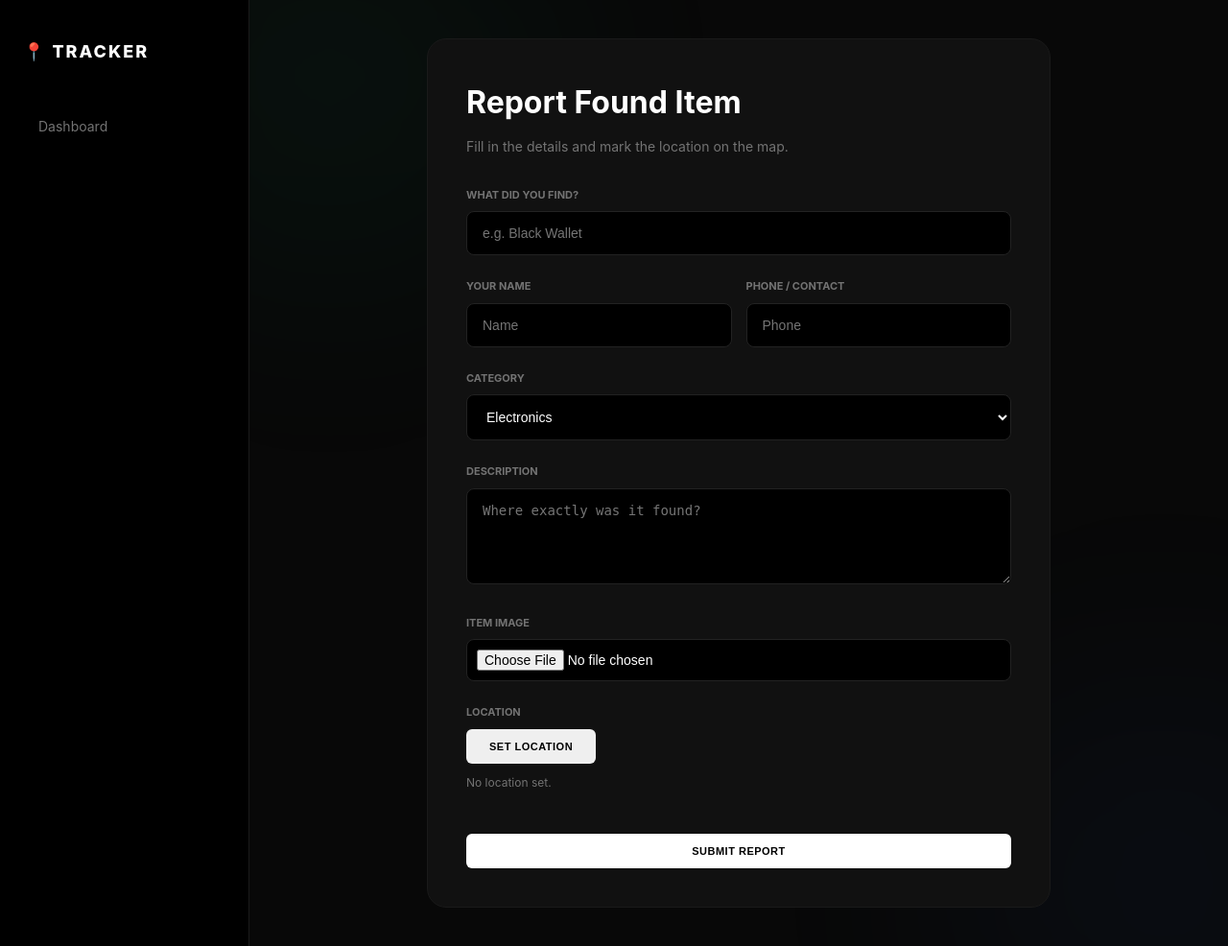
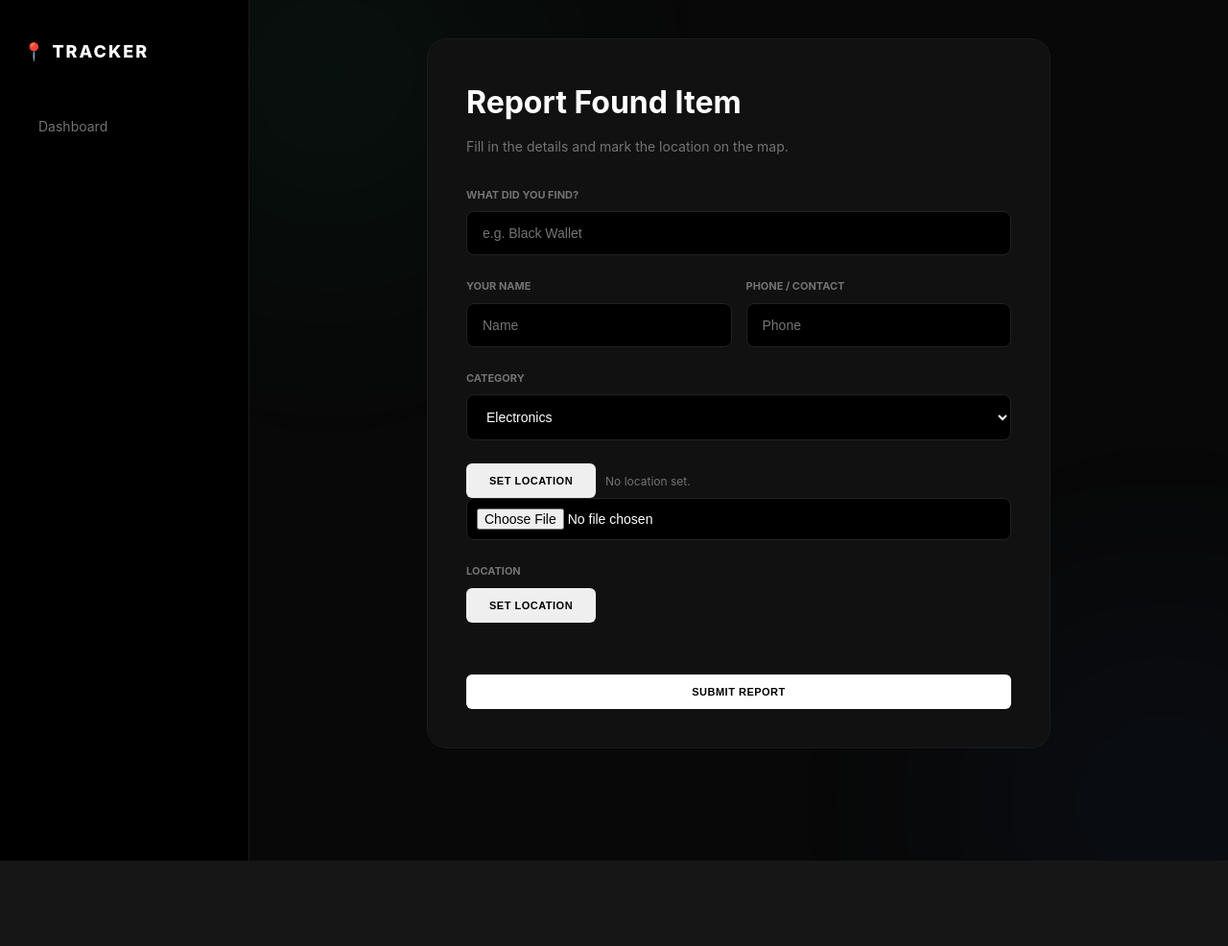
Before and after one commit to satyad780/-lost_and_found_app, a Django app: page /upload/ in a window 1280 px wide. Shown: the whole page at 96% size. After the commit the page ends 897 px from the top, so only its background shows below. Run offline with Django 5.2, Linux system fonts and the light colour scheme.

Commit message:
UI cleanup: only one Set Location button in modal, clearer form

```diff
--- a/items/templates/items/upload.html
+++ b/items/templates/items/upload.html
@@ -57,12 +57,24 @@
                 </div>
 
                 <div class="form-group">
-                    <label>Description</label>
-                    <textarea name="description" class="form-control" placeholder="Where exactly was it found?"></textarea>
-                </div>
-
-                <div class="form-group">
-                    <label>Item Image</label>
+                            <div style="display:flex;align-items:center;gap:10px;">
+                                <button type="button" id="openMapBtn" class="btn btn-secondary">Set Location</button>
+                                <span id="locationStatus" style="font-size:12px;color:var(--text-muted);"></span>
+                            </div>
+                            <input type="hidden" id="lat" name="latitude">
+                            <input type="hidden" id="lng" name="longitude">
+                            <div id="locationSetMsg" style="font-size:13px;color:#22c55e;margin-top:4px;display:none;">Location set!</div>
+                            <!-- Modal for map -->
+                            <div id="mapModal" style="display:none;position:fixed;z-index:2000;left:0;top:0;width:100vw;height:100vh;background:rgba(0,0,0,0.7);align-items:center;justify-content:center;">
+                                <div style="background:#181818;padding:24px 16px 16px 16px;border-radius:12px;max-width:420px;width:90vw;box-shadow:0 8px 32px #000;position:relative;">
+                                    <h3 style="margin-top:0;margin-bottom:10px;font-size:18px;">Pick Location</h3>
+                                    <div id="map" style="height:300px;width:100%;border-radius:8px;"></div>
+                                    <div style="display:flex;justify-content:flex-end;margin-top:12px;gap:8px;">
+                                        <button type="button" id="cancelMapBtn" class="btn btn-secondary">Cancel</button>
+                                        <button type="button" id="setLocationBtn" class="btn btn-primary">Set Location</button>
+                                    </div>
+                                </div>
+                            </div>
                     <input type="file" name="image" class="form-control" required style="padding: 10px;">
                 </div>
 
```
